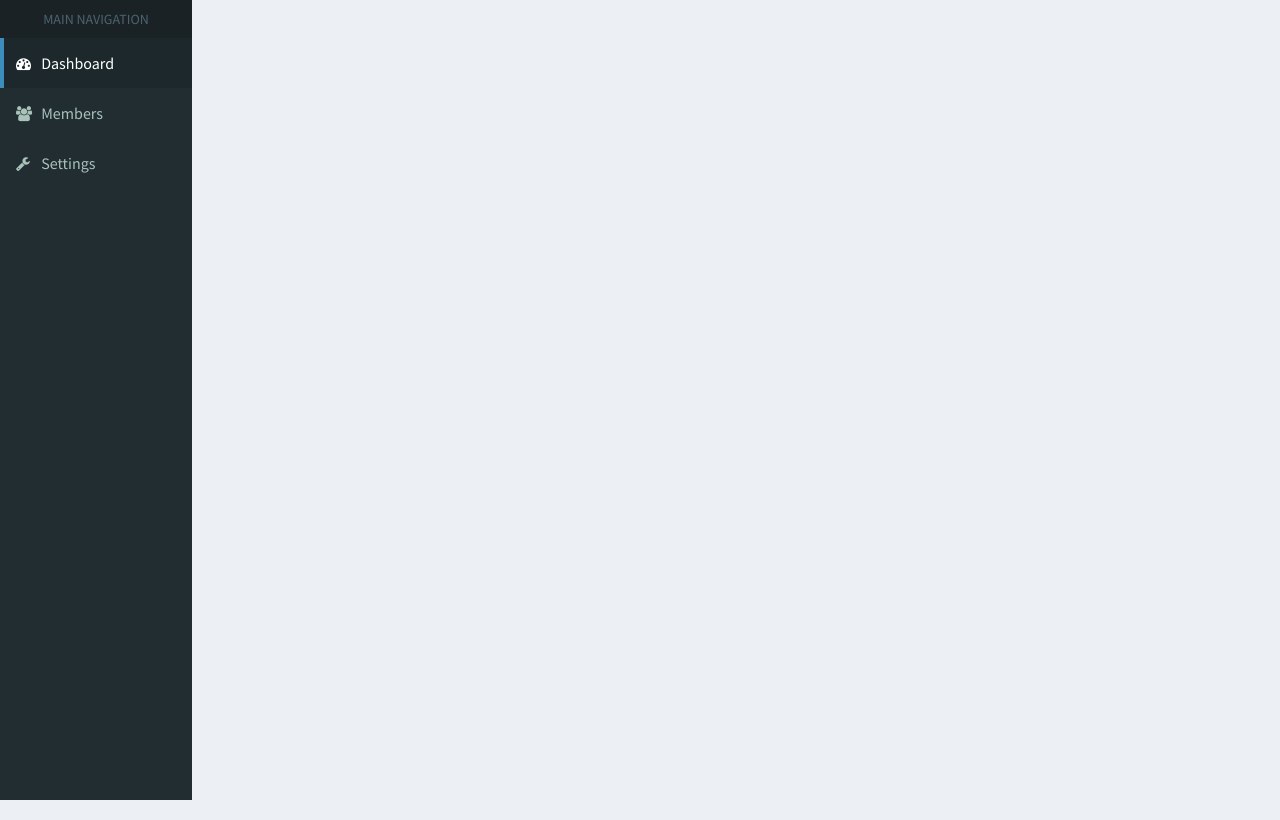
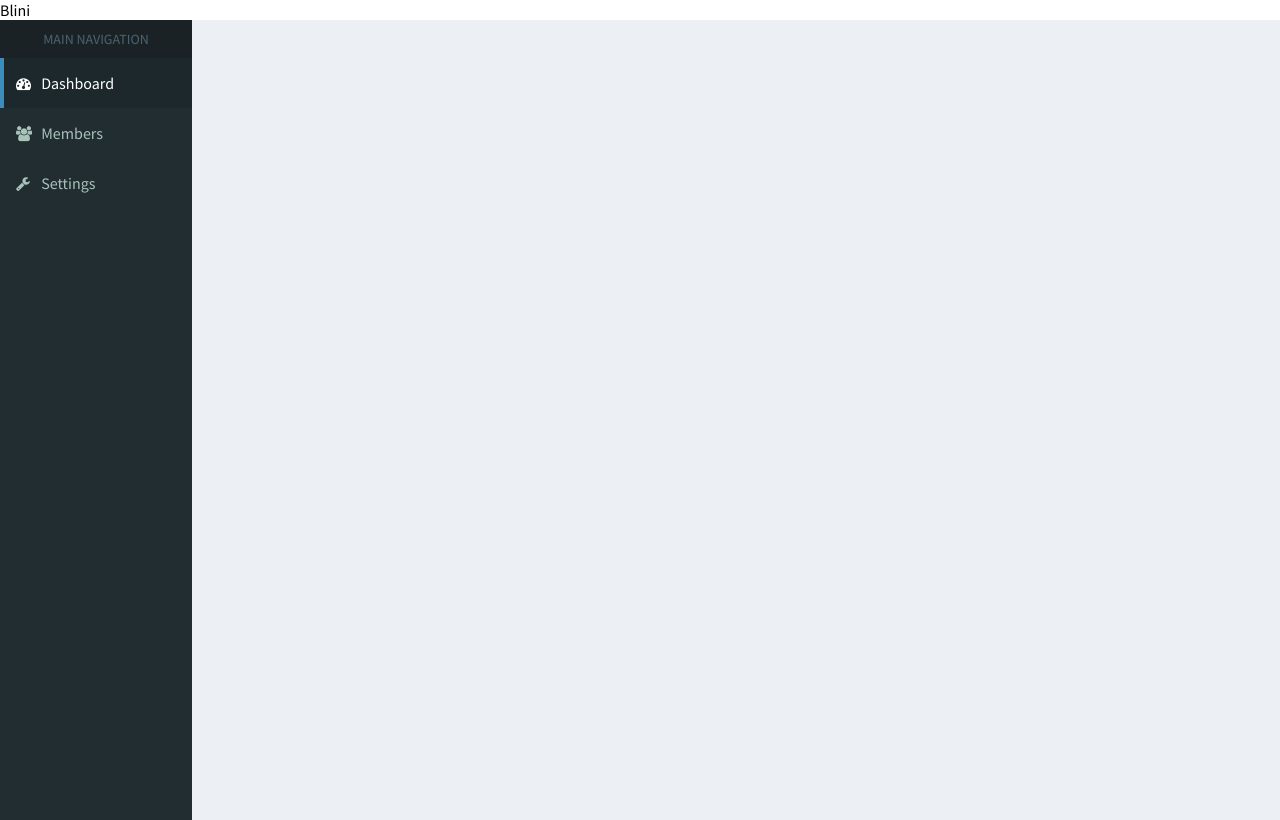
Before and after one commit to blinnagavci/efitness, a PHP site: page / in a window 1280 px wide. Run offline with PHP 8.4, Linux system fonts and the light colour scheme; some libraries are stand-ins or nearby versions.

Commit message:
no message

```diff
--- a/front/index.php
+++ b/front/index.php
@@ -1,3 +1,4 @@
+Blini
 <?php require('parts/header.php'); ?>
 <div class="left-content">
     <div class="main-left">
```
